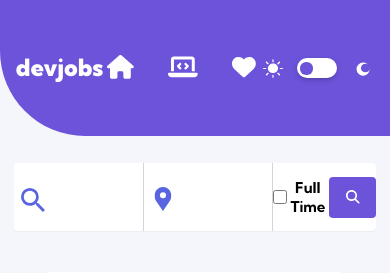
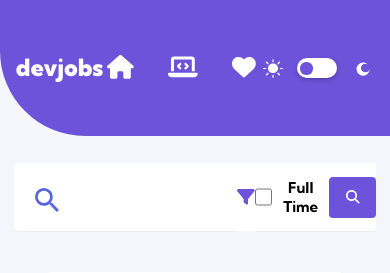
Before and after one commit to KseniiaErnest/devjobs-react, a React (Create React App) app: page /jobboard in a window 390 px wide. Shown: the top 273 px of the page. Built offline with nearby package versions, Linux system fonts and the light colour scheme.

Commit message:
Modal logic and CSS

```diff
--- a/src/App.css
+++ b/src/App.css
@@ -597,4 +597,37 @@ display: none;
   .role-description {
     padding-bottom: 1rem;
   }
+
+  .modal-container {
+    position: fixed;
+    top: 0;
+    left: 0;
+    width: 100%;
+    height: 100%;
+    background: rgba(0, 0, 0, 0.5);
+    display: flex;
+  justify-content: center;
+  align-items: center;
+
+
+  }
+
+  .model-content {
+    display: flex;
+    flex-direction: column;
+  }
+
+  .no-display {
+    display: none;
+  }
+
+  .filter-icon {
+    background-color: #fff;
+   border: none;
+   display: flex;
+   align-items: center;
+   font-size: 1.3rem;
+  }
+
+
 }
--- a/src/components/SearchBar.js
+++ b/src/components/SearchBar.js
@@ -2,6 +2,7 @@ import React, { useContext, useState } from 'react'
 import { Context } from '../context'
 import { FontAwesomeIcon } from "@fortawesome/react-fontawesome";
 import { faMagnifyingGlass } from "@fortawesome/free-solid-svg-icons";
+import { faFilter } from "@fortawesome/free-solid-svg-icons";
 
 export default function SearchBar() {
   const { state, dispatch } = useContext(Context);
@@ -9,7 +10,8 @@ export default function SearchBar() {
   titleCompanyExpertise: '',
   location: '',
   fullTime: false,
-  })
+  });
+  const [modalOpen, setModalOpen] = useState(false);
 
   const handleSearchChange = (name, e) => {
     const value = e.target.type === 'checkbox' ? e.target.checked : e.target.value;
@@ -28,15 +30,23 @@ export default function SearchBar() {
 
   }
 
+  const handleModal = () => {
+    setModalOpen((prevState) => !prevState)
+  }
+
   return (
+    <>
     <form onSubmit={handleSubmit} className='search--container'>
     <div className='input-wrapper'>
     <svg className='svg-search' width="24" height="24" xmlns="http://www.w3.org/2000/svg"><path d="M17.112 15.059h-1.088l-.377-.377a8.814 8.814 0 002.15-5.784A8.898 8.898 0 008.898 0 8.898 8.898 0 000 8.898a8.898 8.898 0 008.898 8.899c2.211 0 4.23-.808 5.784-2.143l.377.377v1.081l6.845 6.832 2.04-2.04-6.832-6.845zm-8.214 0A6.16 6.16 0 118.9 2.737a6.16 6.16 0 010 12.322z" fill="#5964E0" fill-rule="nonzero"/></svg>
       <input className='search-input different' name='titleCompanyExpertise' value={localSearchQuery.titleCompanyExpertise || ''} onChange={(e) => handleSearchChange('titleCompanyExpertise', e)}  />
       </div>
-      <div className='input-wrapper'>
+      <div className='input-wrapper no-display'>
       <svg className='svg-location' width="17" height="24" xmlns="http://www.w3.org/2000/svg"><path d="M14.358 2.451A8.3 8.3 0 008.448 0a8.3 8.3 0 00-5.911 2.451c-2.922 2.925-3.285 8.427-.786 11.76l6.697 9.683 6.687-9.669c2.508-3.347 2.145-8.85-.777-11.774zm-5.833 8.894a3.057 3.057 0 01-3.051-3.054 3.057 3.057 0 013.05-3.055 3.057 3.057 0 013.052 3.055 3.057 3.057 0 01-3.051 3.054z" fill="#5964E0" fill-rule="nonzero"/></svg>
       <input className='search-input location' name='location' value={localSearchQuery.location || ''} onChange={(e) => handleSearchChange('location', e)} />
+      </div>
+      <div className='filter-icon'>
+      <FontAwesomeIcon onClick={handleModal}   icon={faFilter} style={{color: "#6c53da",}} />
       </div>
       <label className='search-input check'>
       <input className='search-input--checkbox'  type='checkbox' name='fullTime' value={localSearchQuery.fullTime || false} onChange={(e) => handleSearchChange('fullTime', e)} />
@@ -47,6 +57,30 @@ export default function SearchBar() {
       </button>
       </label>
     </form>
+
+    {modalOpen && (
+<div className='modal-container'>
+  <div className='model-content'>
+
+  <div className='input-wrapper'>
+      <svg className='svg-location' width="17" height="24" xmlns="http://www.w3.org/2000/svg"><path d="M14.358 2.451A8.3 8.3 0 008.448 0a8.3 8.3 0 00-5.911 2.451c-2.922 2.925-3.285 8.427-.786 11.76l6.697 9.683 6.687-9.669c2.508-3.347 2.145-8.85-.777-11.774zm-5.833 8.894a3.057 3.057 0 01-3.051-3.054 3.057 3.057 0 013.05-3.055 3.057 3.057 0 013.052 3.055 3.057 3.057 0 01-3.051 3.054z" fill="#5964E0" fill-rule="nonzero"/></svg>
+      <input className='search-input location' name='location' value={localSearchQuery.location || ''} onChange={(e) => handleSearchChange('location', e)} />
+      </div>
+      {/* <label className='search-input check'>
+      <input className='search-input--checkbox'  type='checkbox' name='fullTime' value={localSearchQuery.fullTime || false} onChange={(e) => handleSearchChange('fullTime', e)} />
+      Full Time
+      </label> */}
+      <button className='btn search' type='submit'>
+     Search
+  </button>
+  <button onClick={handleModal}>Close</button>
+  </div>
+
+</div>
+    )
+
+    }
+    </>
   )
 }
 
@@ -63,3 +97,7 @@ export default function SearchBar() {
     console.log('search object:', state.searchFilter);
   }
 */
+
+/*
+<FontAwesomeIcon icon={faFilter} style={{color: "#ffffff",}} />
+*/
```
